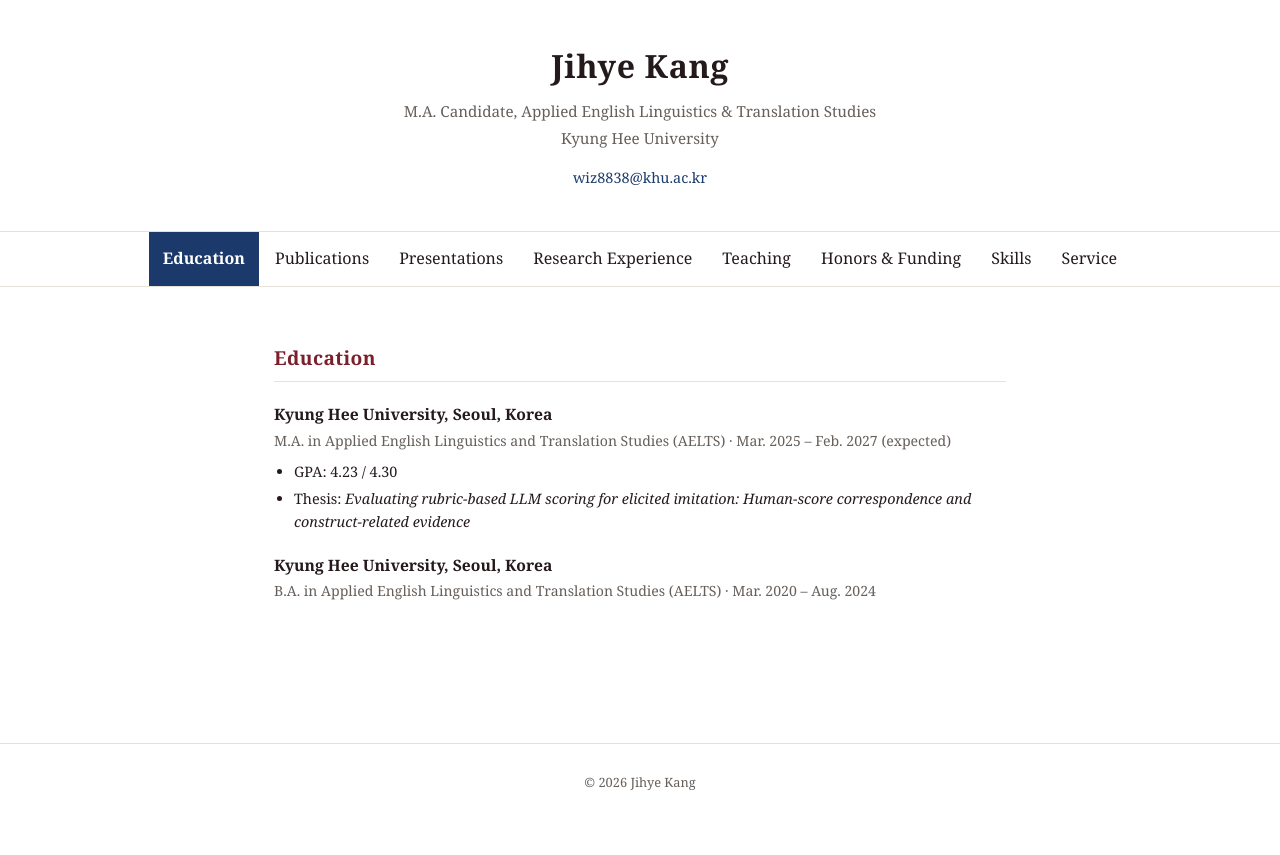
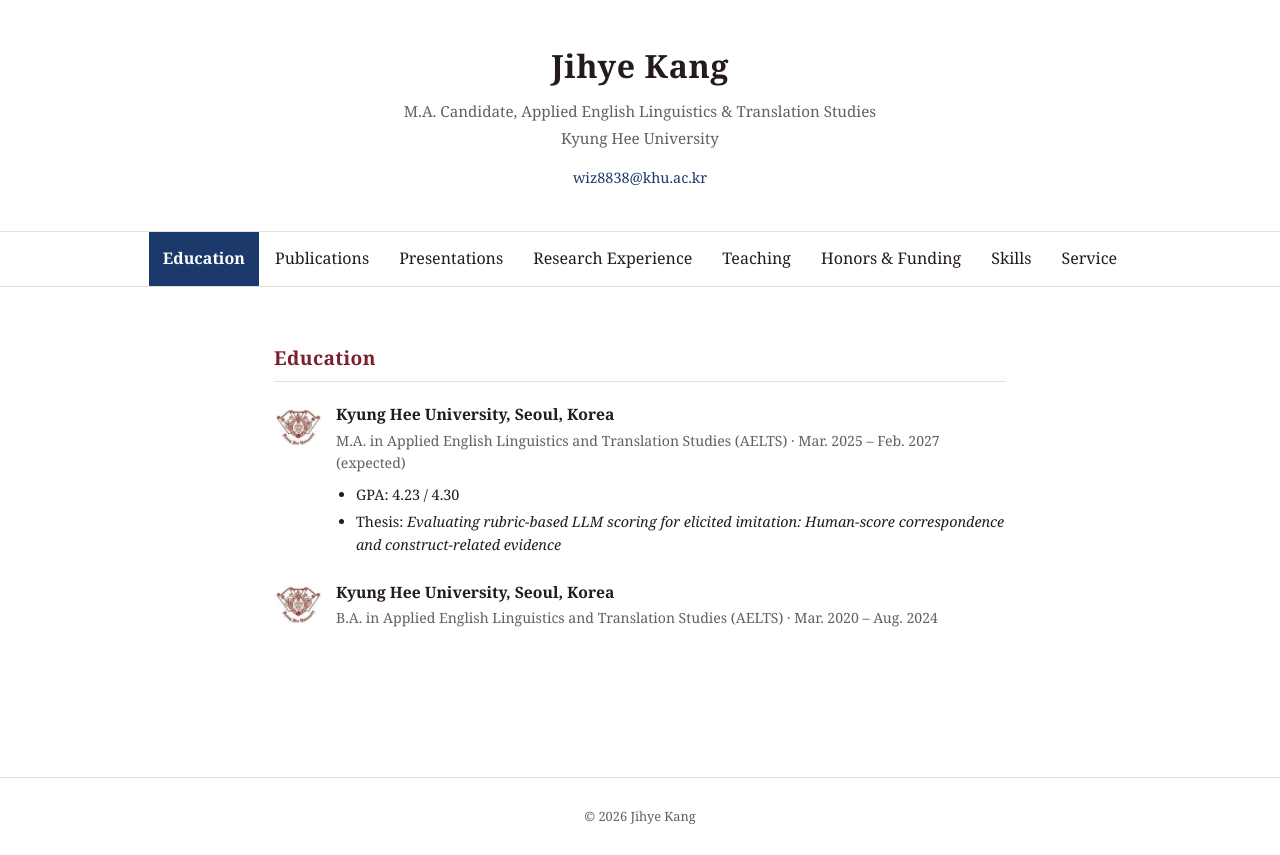
Before and after one commit to jihyekangKR/jihyekangKR.github.io, a plain HTML site: page education.html in a window 1280 px wide. Before the commit the page ends 820 px from the top, so only its background shows below. Drawn offline with Linux system fonts and the light colour scheme.

Commit message:
Add files via upload

```diff
--- a/education.html
+++ b/education.html
@@ -113,6 +113,9 @@
     letter-spacing: 0.02em;
   }
   .entry { margin-bottom: 20px; }
+  .entry-with-logo { display: flex; gap: 14px; align-items: flex-start; }
+  .entry-with-logo .entry-logo { width: 48px; height: 48px; object-fit: contain; flex: 0 0 auto; margin-top: 2px; }
+  .entry-with-logo .entry-body { flex: 1 1 auto; min-width: 0; }
   .entry-title { font-weight: bold; font-size: 0.98rem; }
   .pres-title { font-weight: normal; font-size: 0.98rem; }
   .inst-line { font-size: 0.9rem; margin: 2px 0 0; }
@@ -174,7 +177,9 @@
 
   <section>
     <h2>Education</h2>
-    <div class="entry">
+    <div class="entry entry-with-logo">
+      <img class="entry-logo" src="images/khu-logo.png" alt="Kyung Hee University logo">
+      <div class="entry-body">
         <div class="entry-title">Kyung Hee University, Seoul, Korea</div>
         <div class="entry-sub">M.A. in Applied English Linguistics and Translation Studies (AELTS) · Mar. 2025 – Feb. 2027 (expected)</div>
         <ul>
@@ -182,9 +187,13 @@
           <li>Thesis: <em>Evaluating rubric-based LLM scoring for elicited imitation: Human-score correspondence and construct-related evidence</em></li>
         </ul>
       </div>
-    <div class="entry">
+    </div>
+    <div class="entry entry-with-logo">
+      <img class="entry-logo" src="images/khu-logo.png" alt="Kyung Hee University logo">
+      <div class="entry-body">
         <div class="entry-title">Kyung Hee University, Seoul, Korea</div>
         <div class="entry-sub">B.A. in Applied English Linguistics and Translation Studies (AELTS) · Mar. 2020 – Aug. 2024</div>
+      </div>
     </div>
   </section>
 
```
Also changed, not shown: images/khu-logo.png (added). Lines whose indentation alone changed are shown as unchanged.
